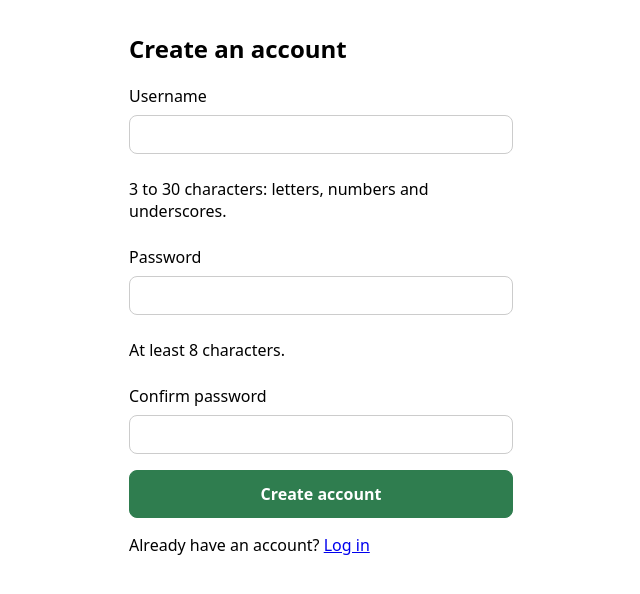
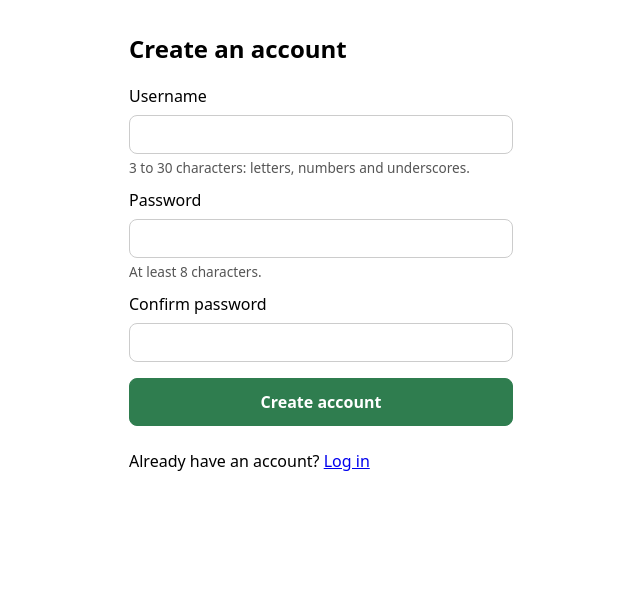
Before and after one commit to Nemo-22-UF/CEN3031-Project, a Flask app: page /register in a window 1280 px wide. Shown: the part 38-632 px from the top of the page, without its empty margins (319-959 px from the left). Run offline with Flask 3, Linux system fonts and the light colour scheme.

Commit message:
style: add sign up hint and link styles

```diff
--- a/app/static/style.css
+++ b/app/static/style.css
@@ -270,6 +270,14 @@ button.button{
     font-weight: 600;
     cursor: pointer;
 }
+.auth-hint{
+    margin: -0.25rem 0 0.25rem;
+    font-size: 0.85rem;
+    color: #555;
+}
+.auth-switch{
+    margin-top: 1.5rem;
+}
 .form-error{
     color: #b3261e;
     font-weight: 600;
```
